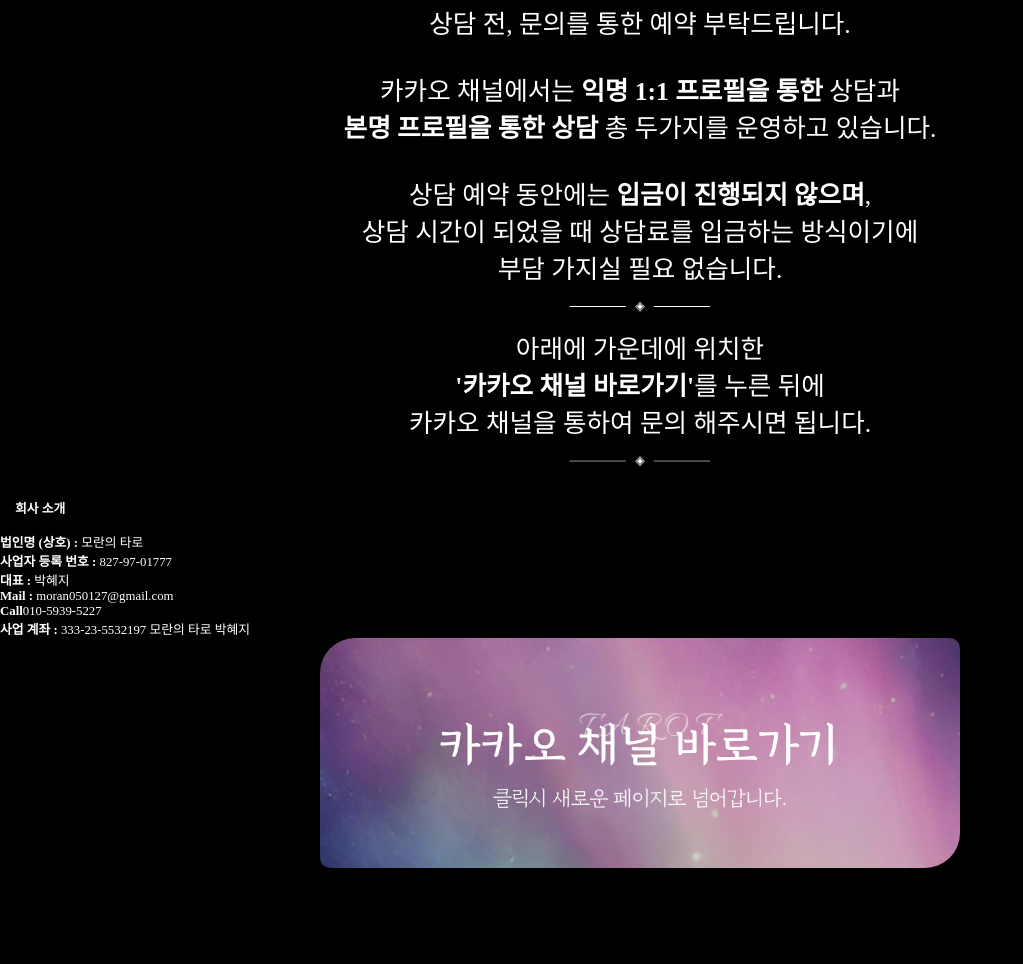
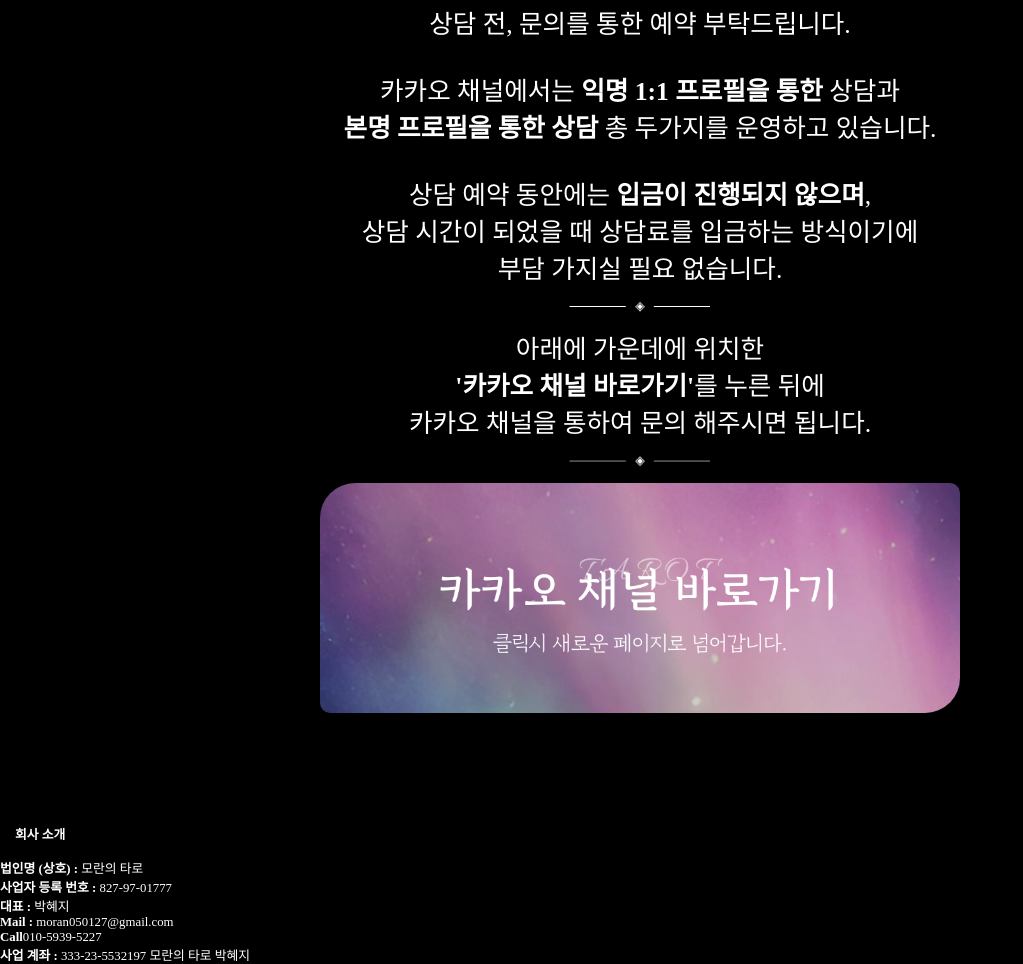
Before and after one commit to hjeepark/hjeepark.github.io, a website: page inquiry.html in a window 1280 px wide. Shown: the part 824-1788 px from the top of the page, without its empty margins (0-1023 px from the left). Before the commit the page ends 1692 px from the top, so only its background shows below. Drawn offline with Linux system fonts and the light colour scheme; a web font is replaced by a local one.

Commit message:
Add files via upload

```diff
--- a/inquiry.css
+++ b/inquiry.css
@@ -142,12 +142,13 @@
       }
 
       footer {
+        position: absolute;
         width:100%;
         height: 0 auto;
         width: 100vw;
         margin:0;
         padding: 0;
-
+        top: 125%;
       }
 
       .bottom{
```
